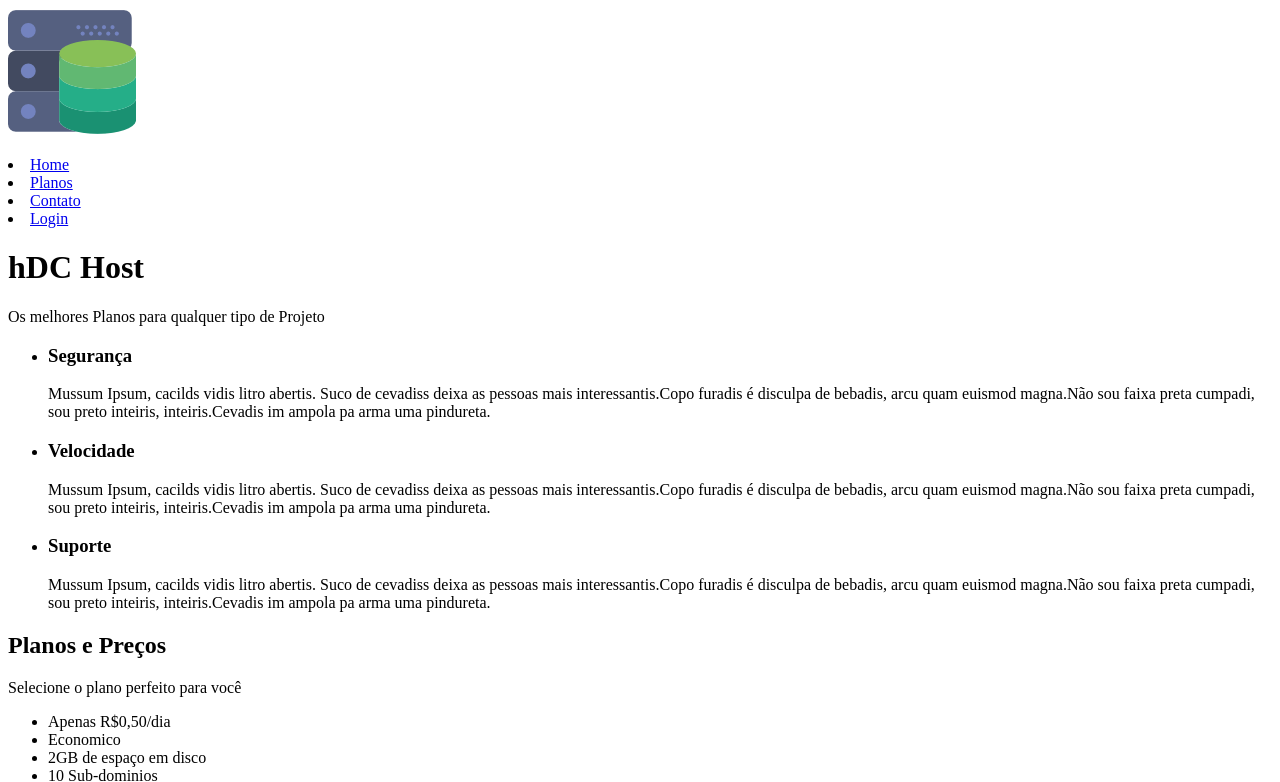
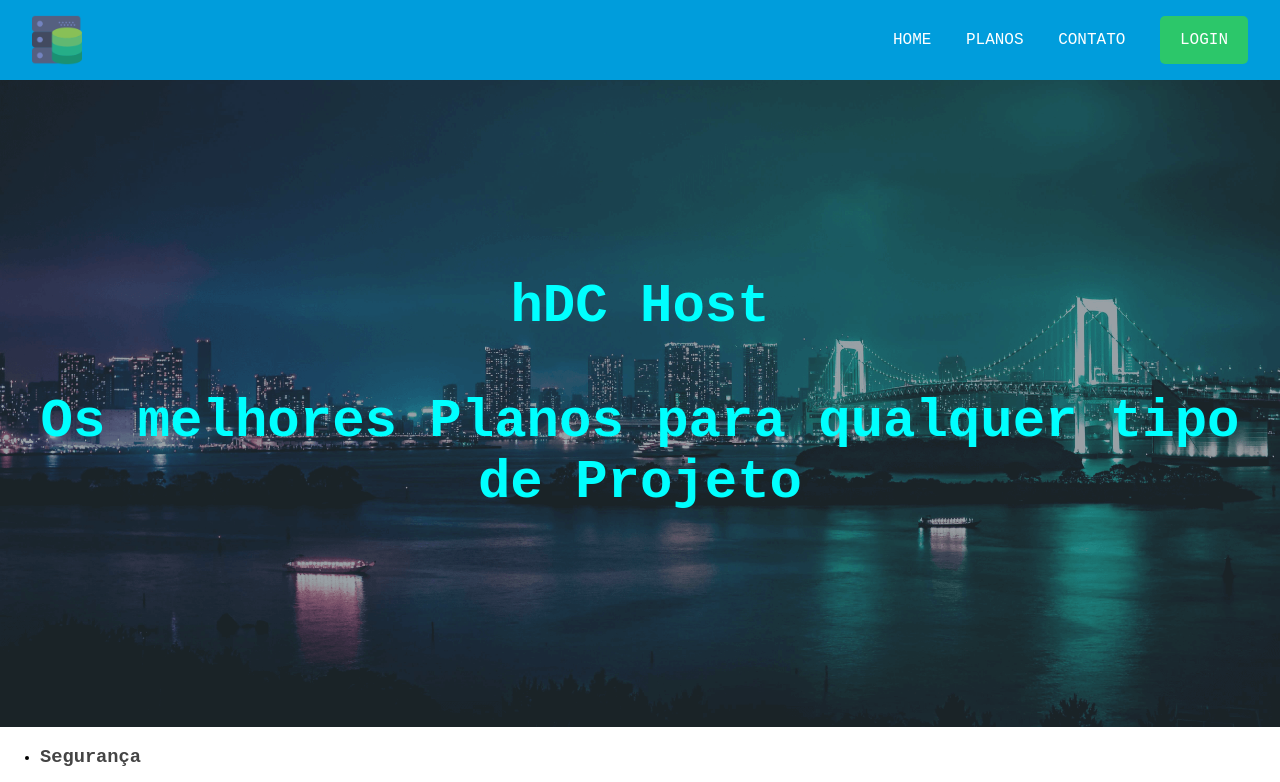
Before and after one commit to WorkMauro/Flexbox, a plain HTML site: page index.html in a window 1280 px wide. Shown: the top 782 px of the page. Drawn offline with Linux system fonts and the light colour scheme.

Commit message:
estilizei a navbar

```diff
--- a/index.html
+++ b/index.html
@@ -4,18 +4,20 @@
     <meta charset="UTF-8" />
     <meta http-equiv="X-UA-Compatible" content="IE=edge" />
     <meta name="viewport" content="width=device-width, initial-scale=1.0" />
+    <link rel="stylesheet" href="./style.css">
     <title>hDC Host</title>
   </head>
-  <body>
+  <div>
     <div class="container">
-      <div class="navbar-container"></div>
+		<div class="navbar-container">
 			<nav>
-        <a href="#"><img class="logo" src="img/hdchostlogo.png" /></a>
-        <ul class="navbar-items"></ul>
+				<a href="#"><img class="logo" src="img/hdchostlogo.png"></a>
+				<ul class="navbar-items">
 					<li><a href="#">Home</a></li>
 					<li><a href="#">Planos</a></li>
 					<li><a href="#">Contato</a></li>
 					<li><a href="#" class="default-btn">Login</a></li>
+				</ul>
 			</nav>
 		</div>
     <main>
@@ -126,7 +128,8 @@
       </section>
     </main>
     <footer>
-
+        <a href="#">Acesse meu portfólio</a>
     </footer>
+</div>
   </body>
 </html>
--- a/style.css
+++ b/style.css
@@ -0,0 +1,105 @@
+:root {
+  --navbar-color: #009ddc;
+  --btn-color: #2bae66;
+  --text-color: #020887;
+  --achei: tomato;
+}
+
+body,
+textarea {
+  margin: 0;
+  padding: 0;
+  font-family: "Courier New", Courier, monospace, sans-serif;
+}
+h1,
+h2,
+h3 {
+  color: #444;
+}
+
+p {
+  color: #70747a;
+}
+
+/* navbar */
+.navbar-container {
+  width: 100%;
+  height: 80px;
+  background-color: var(--navbar-color);
+  padding: 0 2em;
+  position: relative;
+  box-sizing: border-box;
+}
+
+.logo {
+  width: 50px;
+  margin-top: 15px;
+}
+
+nav {
+  position: relative; /* Os elementos dentro da navbar devem ter ela como referencia, portanto deve se usar position relative */
+}
+
+.navbar-items {
+  list-style: none; /* tira os elementos da maneira de lista */
+  position: absolute;
+  display: inline-block; /* para deixar os elementos um do lado do outro */
+  height: 80px;
+  line-height: 80px; /* mesmas medidas do container navbar */
+  margin: 0;
+  right: 0;
+}
+
+.navbar-items li {
+  display: inline-block;
+  text-transform: uppercase;
+  margin-left: 25px;
+}
+
+.navbar-items li a {
+  color: #fff;
+  text-decoration: none;
+  transition: 0.5s;
+}
+
+.navbar-items li a:hover {
+  color: #111;
+  background-color: var(--btn-color);
+  scale: (1.1);
+  transition: all 0.5s;
+}
+
+.default-btn {
+  padding: 15px 20px;
+  background-color: #2cc76a;
+  border-radius: 5px;
+  color: #fff;
+}
+
+.default-btn:hover {
+  background-color: var(--achei);
+}
+
+/* main banner */
+
+.main-banner {
+  background-image: url("img/mainbanner.png");
+  background-size: cover;
+  background-position: center;
+  padding: 10em 0;
+}
+
+.main-banner h1,
+.main-banner p {
+  color: #00ffff;
+  text-align: center;
+  font-weight: bold;
+}
+
+.main-banner h1 {
+  font-size: 54px;
+}
+
+.main-banner p {
+  font-size: 54px;
+}
```
Lines whose indentation alone changed are shown as unchanged.
